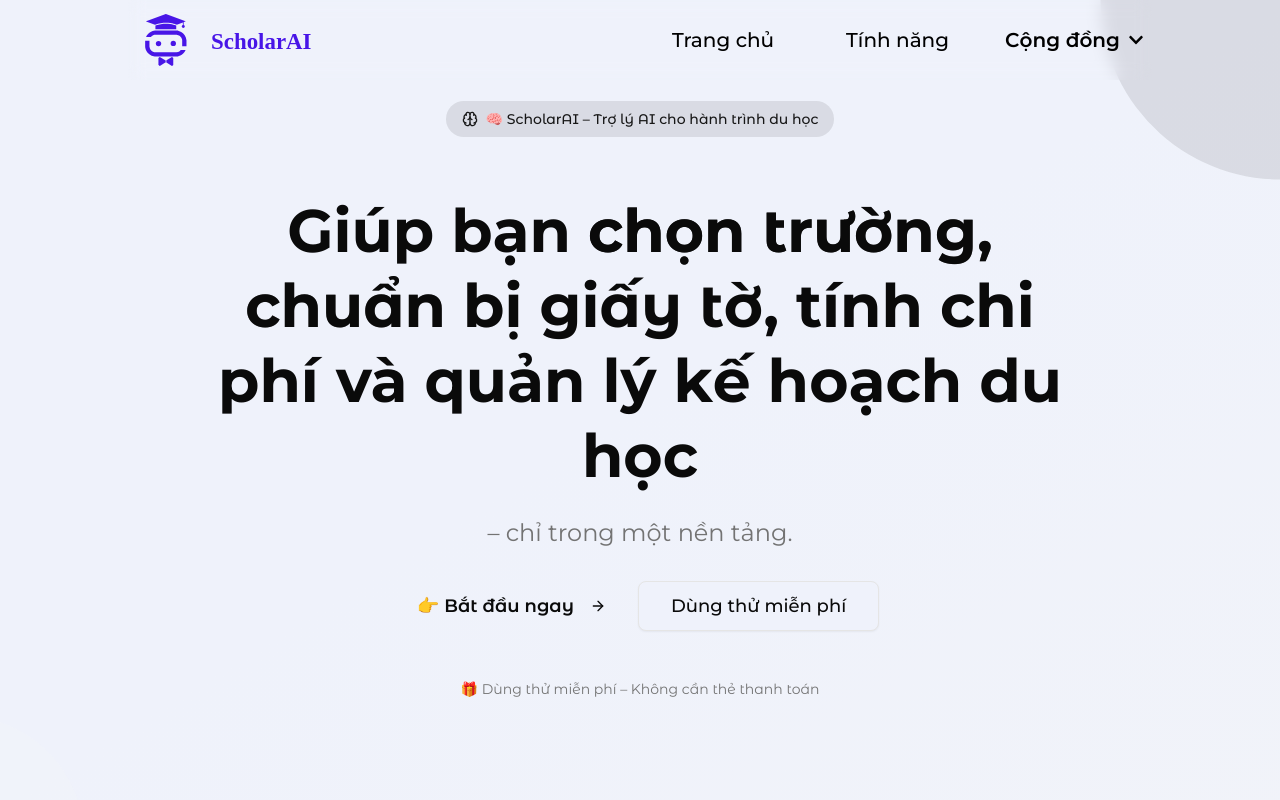
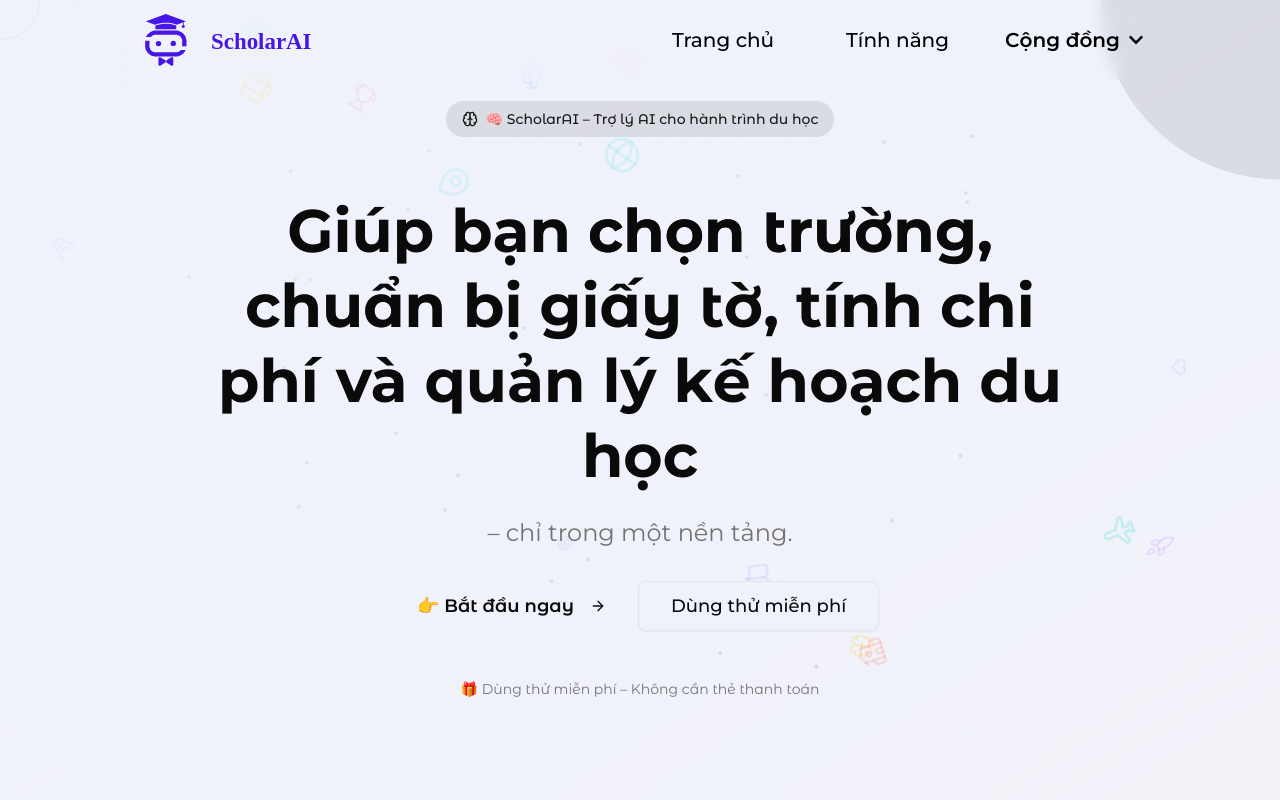
Before and after one commit to Menh1505/scholar-ai, a Next.js app in the folder ui/: page / in a window 1280 px wide. Shown: the top 800 px of the page. Built offline with nearby package versions, Linux system fonts and the light colour scheme.

Commit message:
fe: interactive icon

```diff
--- a/ui/src/app/page.tsx
+++ b/ui/src/app/page.tsx
@@ -1,9 +1,10 @@
-import { Hero, ProblemsSimple, SolutionsSimple, FeaturesSimple, TargetAudience, FinalCTA } from "@/components/landing";
+import { Hero, InteractiveBackground, ProblemsSimple, SolutionsSimple, FeaturesSimple, TargetAudience, FinalCTA } from "@/components/landing";
 import { Navbar } from "@/components/landing/Navbar";
 
 export default function HomePage() {
   return (
-    <main className="flex flex-col w-full overflow-x-hidden">
+    <main className="flex flex-col w-full overflow-x-hidden relative">
+      <InteractiveBackground />
       <Navbar />
       <Hero />
       <ProblemsSimple />
--- a/ui/src/components/landing/CTA.tsx
+++ b/ui/src/components/landing/CTA.tsx
@@ -7,7 +7,7 @@ import Link from "next/link";
 
 export default function FinalCTA() {
   return (
-    <section className="py-20 bg-gradient-to-br from-primary/5 via-background to-accent/5">
+    <section className="py-20 bg-gradient-to-br from-primary/5 via-background/60 to-accent/5 backdrop-blur-sm relative z-10">
       <div className="container mx-auto px-4">
         <motion.div
           initial={{ opacity: 0, y: 30 }}
--- a/ui/src/components/landing/Features.tsx
+++ b/ui/src/components/landing/Features.tsx
@@ -40,7 +40,7 @@ const features = [
 
 export default function FeaturesSimple() {
   return (
-    <section className="py-16 bg-muted/10">
+    <section className="py-16 bg-muted/30 backdrop-blur-sm relative z-10">
       <div className="container mx-auto px-4">
         <motion.div
           initial={{ opacity: 0, y: 30 }}
@@ -59,7 +59,7 @@ export default function FeaturesSimple() {
               whileInView={{ opacity: 1, scale: 1 }}
               transition={{ duration: 0.5, delay: index * 0.1 }}
               viewport={{ once: true }}
-              className="bg-white shadow-sm rounded-lg p-6 border border-muted/20 hover:shadow-md transition-shadow">
+              className="bg-white/70 backdrop-blur-sm shadow-sm rounded-lg p-6 border border-muted/20 hover:shadow-md hover:bg-white/80 transition-all duration-300">
               <div className="flex items-center gap-4">
                 <div className="text-3xl">{feature.emoji}</div>
                 <div className={`p-3 rounded-full bg-muted/80 ${feature.color}`}>
--- a/ui/src/components/landing/Hero.tsx
+++ b/ui/src/components/landing/Hero.tsx
@@ -7,7 +7,7 @@ import Link from "next/link";
 
 export default function Hero() {
   return (
-    <section className="relative min-h-screen flex items-center justify-center overflow-hidden bg-gradient-to-br from-background via-background to-muted/30">
+    <section className="relative min-h-screen flex items-center justify-center overflow-hidden bg-gradient-to-br from-background/80 via-background/60 to-muted/20 z-10">
       {/* Animated background elements */}
       <div className="absolute inset-0 overflow-hidden">
         <motion.div
--- /dev/null
+++ b/ui/src/components/landing/InteractiveBackground.tsx
@@ -0,0 +1,247 @@
+"use client";
+
+import { useState, useEffect, useCallback } from "react";
+import { motion, AnimatePresence } from "framer-motion";
+import { GraduationCap, BookOpen, Globe, Plane, MapPin, Trophy, Users, Brain, School, Briefcase, Star, Heart, Lightbulb, Target, Rocket } from "lucide-react";
+
+const studyIcons = [GraduationCap, BookOpen, Globe, Plane, MapPin, Trophy, Users, Brain, School, Briefcase, Star, Heart, Lightbulb, Target, Rocket];
+
+interface FloatingIcon {
+  id: number;
+  Icon: any;
+  x: number;
+  y: number;
+  rotation: number;
+  scale: number;
+  color: string;
+  speed: number;
+  direction: number;
+}
+
+const colors = [
+  "text-blue-400/30",
+  "text-green-400/30",
+  "text-purple-400/30",
+  "text-pink-400/30",
+  "text-yellow-400/30",
+  "text-indigo-400/30",
+  "text-red-400/30",
+  "text-teal-400/30",
+];
+
+export default function InteractiveBackground() {
+  const [icons, setIcons] = useState<FloatingIcon[]>([]);
+  const [mousePos, setMousePos] = useState({ x: 0, y: 0 });
+  const [windowSize, setWindowSize] = useState({ width: 1200, height: 800 });
+
+  // Initialize floating icons
+  useEffect(() => {
+    const updateWindowSize = () => {
+      setWindowSize({
+        width: window.innerWidth,
+        height: window.innerHeight,
+      });
+    };
+
+    updateWindowSize();
+    window.addEventListener("resize", updateWindowSize);
+
+    const initialIcons: FloatingIcon[] = Array.from({ length: 15 }, (_, i) => ({
+      id: i,
+      Icon: studyIcons[i % studyIcons.length],
+      x: Math.random() * window.innerWidth,
+      y: Math.random() * window.innerHeight,
+      rotation: Math.random() * 360,
+      scale: 0.5 + Math.random() * 0.8,
+      color: colors[Math.floor(Math.random() * colors.length)],
+      speed: 0.5 + Math.random() * 1,
+      direction: Math.random() * Math.PI * 2,
+    }));
+
+    setIcons(initialIcons);
+
+    return () => {
+      window.removeEventListener("resize", updateWindowSize);
+    };
+  }, []);
+
+  // Track mouse position
+  useEffect(() => {
+    const handleMouseMove = (e: MouseEvent) => {
+      setMousePos({ x: e.clientX, y: e.clientY });
+    };
+
+    window.addEventListener("mousemove", handleMouseMove);
+    return () => window.removeEventListener("mousemove", handleMouseMove);
+  }, []);
+
+  // Animate icons
+  useEffect(() => {
+    const interval = setInterval(() => {
+      setIcons((prevIcons) =>
+        prevIcons.map((icon) => {
+          let newX = icon.x + Math.cos(icon.direction) * icon.speed;
+          let newY = icon.y + Math.sin(icon.direction) * icon.speed;
+          let newDirection = icon.direction;
+
+          // Bounce off walls
+          if (newX <= 0 || newX >= windowSize.width - 50) {
+            newDirection = Math.PI - icon.direction;
+          }
+          if (newY <= 0 || newY >= windowSize.height - 50) {
+            newDirection = -icon.direction;
+          }
+
+          // Keep within bounds
+          newX = Math.max(0, Math.min(windowSize.width - 50, newX));
+          newY = Math.max(0, Math.min(windowSize.height - 50, newY));
+
+          return {
+            ...icon,
+            x: newX,
+            y: newY,
+            direction: newDirection,
+            rotation: icon.rotation + icon.speed,
+          };
+        })
+      );
+    }, 50);
+
+    return () => clearInterval(interval);
+  }, [windowSize]);
+
+  // Handle icon click
+  const handleIconClick = useCallback((iconId: number) => {
+    setIcons((prevIcons) =>
+      prevIcons.map((icon) =>
+        icon.id === iconId
+          ? {
+              ...icon,
+              scale: 1.5,
+              color: colors[Math.floor(Math.random() * colors.length)],
+            }
+          : icon
+      )
+    );
+
+    // Reset scale after animation
+    setTimeout(() => {
+      setIcons((prevIcons) => prevIcons.map((icon) => (icon.id === iconId ? { ...icon, scale: 0.5 + Math.random() * 0.8 } : icon)));
+    }, 300);
+  }, []);
+
+  // Calculate mouse repulsion effect
+  const getRepulsionEffect = (iconX: number, iconY: number) => {
+    const distance = Math.sqrt(Math.pow(mousePos.x - iconX, 2) + Math.pow(mousePos.y - iconY, 2));
+
+    if (distance < 100) {
+      const force = (100 - distance) / 100;
+      const angle = Math.atan2(iconY - mousePos.y, iconX - mousePos.x);
+      return {
+        x: Math.cos(angle) * force * 20,
+        y: Math.sin(angle) * force * 20,
+      };
+    }
+    return { x: 0, y: 0 };
+  };
+
+  return (
+    <div className="fixed inset-0 pointer-events-none overflow-hidden z-0">
+      {/* Gradient background */}
+      <div className="absolute inset-0 bg-gradient-to-br from-blue-50/20 via-purple-50/20 to-pink-50/20" />
+
+      {/* Floating particles */}
+      <div className="absolute inset-0">
+        {Array.from({ length: 30 }).map((_, i) => (
+          <motion.div
+            key={`particle-${i}`}
+            className="absolute w-1 h-1 bg-primary/20 rounded-full"
+            initial={{
+              x: Math.random() * windowSize.width,
+              y: Math.random() * windowSize.height,
+            }}
+            animate={{
+              x: Math.random() * windowSize.width,
+              y: Math.random() * windowSize.height,
+            }}
+            transition={{
+              duration: 10 + Math.random() * 20,
+              repeat: Infinity,
+              ease: "linear",
+            }}
+          />
+        ))}
+      </div>
+
+      {/* Interactive study icons */}
+      <AnimatePresence>
+        {icons.map((icon) => {
+          const repulsion = getRepulsionEffect(icon.x, icon.y);
+          return (
+            <motion.div
+              key={icon.id}
+              className={`absolute pointer-events-auto cursor-pointer ${icon.color} hover:text-primary/60 transition-colors duration-300`}
+              style={{
+                left: icon.x + repulsion.x,
+                top: icon.y + repulsion.y,
+              }}
+              animate={{
+                rotate: icon.rotation,
+                scale: icon.scale,
+                opacity: 1,
+              }}
+              whileHover={{
+                scale: icon.scale * 1.3,
+                rotate: icon.rotation + 180,
+                transition: { duration: 0.3 },
+              }}
+              whileTap={{
+                scale: icon.scale * 1.8,
+                rotate: icon.rotation + 360,
+                transition: { duration: 0.2 },
+              }}
+              onClick={() => handleIconClick(icon.id)}
+              initial={{ opacity: 0 }}
+              exit={{ opacity: 0 }}
+              transition={{
+                duration: 0.1,
+                ease: "easeOut",
+              }}>
+              <icon.Icon size={32} />
+            </motion.div>
+          );
+        })}
+      </AnimatePresence>
+
+      {/* Mouse follower effect */}
+      <motion.div
+        className="absolute w-20 h-20 border border-primary/20 rounded-full pointer-events-none"
+        animate={{
+          x: mousePos.x - 40,
+          y: mousePos.y - 40,
+        }}
+        transition={{
+          type: "spring",
+          damping: 30,
+          stiffness: 200,
+        }}
+      />
+
+      {/* Pulsing rings around mouse */}
+      <motion.div
+        className="absolute w-32 h-32 border border-primary/10 rounded-full pointer-events-none"
+        animate={{
+          x: mousePos.x - 64,
+          y: mousePos.y - 64,
+          scale: [1, 1.2, 1],
+          opacity: [0.5, 0.2, 0.5],
+        }}
+        transition={{
+          duration: 2,
+          repeat: Infinity,
+          ease: "easeInOut",
+        }}
+      />
+    </div>
+  );
+}
--- a/ui/src/components/landing/Problems.tsx
+++ b/ui/src/components/landing/Problems.tsx
@@ -28,7 +28,7 @@ const problems = [
 
 export default function ProblemsSimple() {
   return (
-    <section className="py-16 bg-muted/20">
+    <section className="py-16 bg-muted/40 backdrop-blur-sm relative z-10">
       <div className="container mx-auto px-4">
         <motion.div
           initial={{ opacity: 0, y: 30 }}
@@ -47,7 +47,7 @@ export default function ProblemsSimple() {
               whileInView={{ opacity: 1, y: 0 }}
               transition={{ duration: 0.6, delay: index * 0.1 }}
               viewport={{ once: true }}
-              className="bg-white/50 shadow-sm rounded-lg p-6">
+              className="bg-white/60 backdrop-blur-sm shadow-sm rounded-lg p-6 hover:bg-white/70 transition-all duration-300">
               <div className="flex items-center gap-4">
                 <div className={`p-3 rounded-full bg-muted/80 ${problem.color}`}>
                   <problem.icon className="w-6 h-6" />
--- a/ui/src/components/landing/Solutions.tsx
+++ b/ui/src/components/landing/Solutions.tsx
@@ -33,7 +33,7 @@ const solutions = [
 
 export default function SolutionsSimple() {
   return (
-    <section className="py-16 bg-background">
+    <section className="py-16 bg-background/60 backdrop-blur-sm relative z-10">
       <div className="container mx-auto px-4">
         <motion.div
           initial={{ opacity: 0, y: 30 }}
@@ -53,7 +53,7 @@ export default function SolutionsSimple() {
               transition={{ duration: 0.6, delay: index * 0.1 }}
               viewport={{ once: true }}
               whileHover={{ scale: 1.02, transition: { duration: 0.2 } }}
-              className="bg-white shadow-sm hover:shadow-md transition-all duration-300 rounded-lg p-6 border border-muted/20">
+              className="bg-white/70 backdrop-blur-sm shadow-sm hover:shadow-md transition-all duration-300 rounded-lg p-6 border border-muted/20 hover:bg-white/80">
               <div className="flex flex-col items-center text-center gap-4">
                 <div className={`p-4 rounded-full bg-muted/80 ${solution.color}`}>
                   <solution.icon className="w-8 h-8" />
--- a/ui/src/components/landing/TargetAudience.tsx
+++ b/ui/src/components/landing/TargetAudience.tsx
@@ -26,7 +26,7 @@ const targetAudience = [
 
 export default function TargetAudience() {
   return (
-    <section className="py-16 bg-background">
+    <section className="py-16 bg-background/60 backdrop-blur-sm relative z-10">
       <div className="container mx-auto px-4">
         <motion.div
           initial={{ opacity: 0, y: 30 }}
@@ -46,7 +46,7 @@ export default function TargetAudience() {
               transition={{ duration: 0.6, delay: index * 0.2 }}
               viewport={{ once: true }}
               whileHover={{ scale: 1.05, transition: { duration: 0.2 } }}
-              className="bg-white shadow-lg rounded-xl p-8 border border-muted/20 text-center">
+              className="bg-white/80 backdrop-blur-sm shadow-lg rounded-xl p-8 border border-muted/20 text-center hover:bg-white/90 transition-all duration-300">
               <div className="mb-6">
                 <div className="text-6xl mb-4">{audience.emoji}</div>
                 <div className={`inline-flex p-4 rounded-full bg-muted/80 ${audience.color}`}>
--- a/ui/src/components/landing/index.ts
+++ b/ui/src/components/landing/index.ts
@@ -1,4 +1,5 @@
 export { default as Hero } from "./Hero";
+export { default as InteractiveBackground } from "./InteractiveBackground";
 export { default as ProblemsSimple } from "./Problems";
 export { default as SolutionsSimple } from "./Solutions";
 export { default as FeaturesSimple } from "./Features";
```
